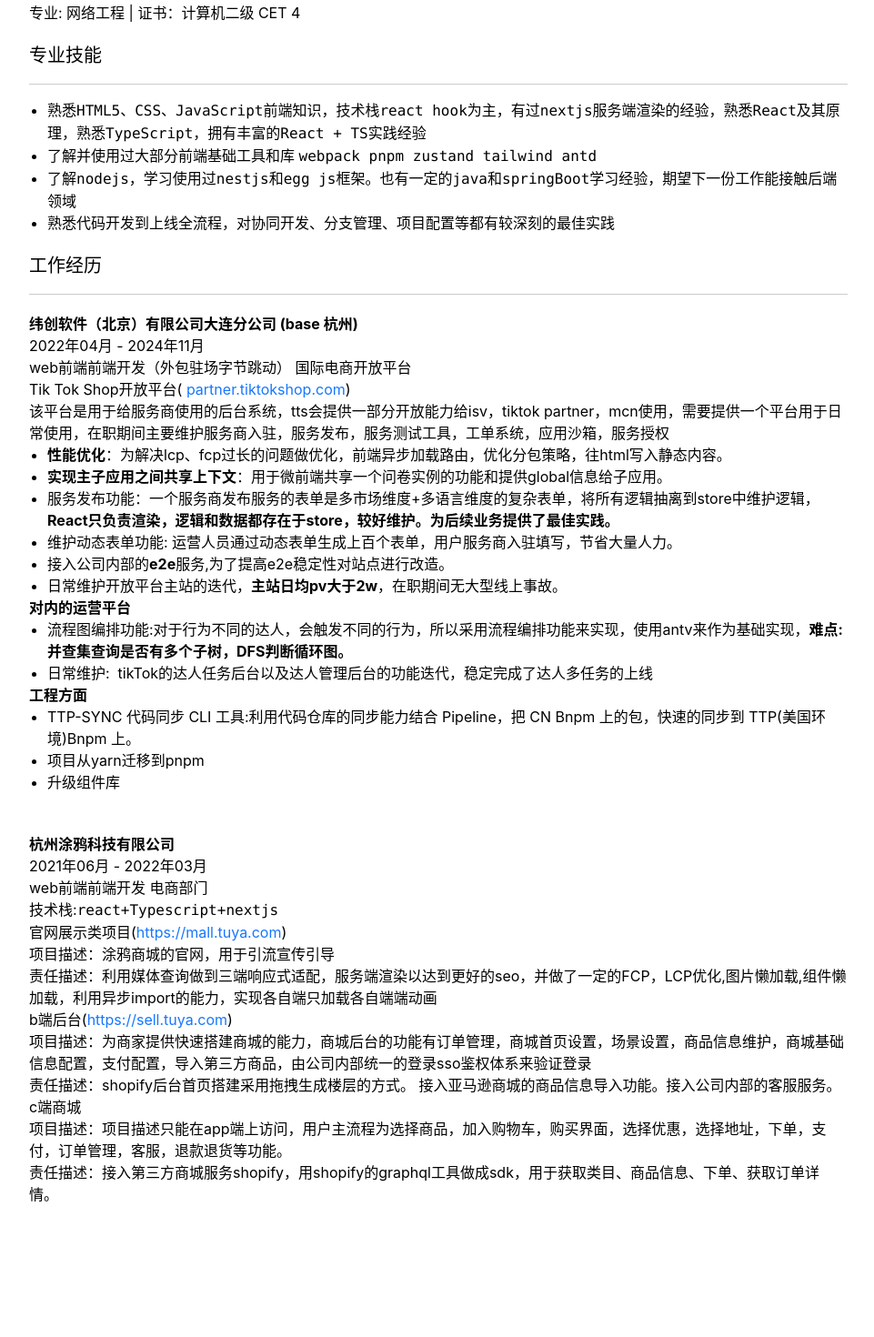
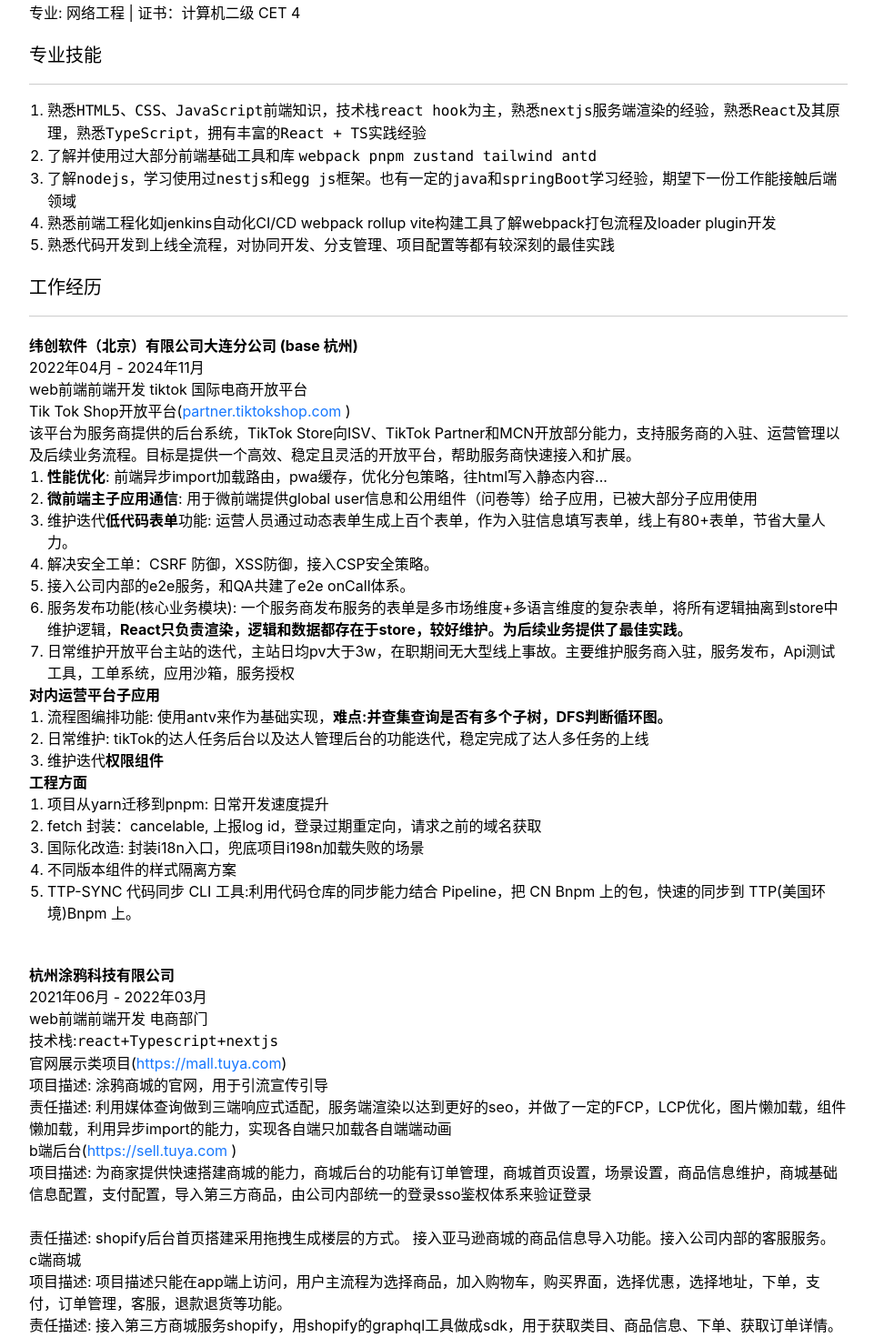
Before and after one commit to gumspeaker/resume, a Next.js app: page / in a window 1280 px wide. Shown: the part 320-1790 px from the top of the page at 91% size, without its empty margins (158-1119 px from the left). Before the commit the page ends 1745 px from the top, so only its background shows below. Built offline with nearby package versions, Linux system fonts and the light colour scheme.

Commit message:
feat: save

```diff
--- a/src/components/App.mdx
+++ b/src/components/App.mdx
@@ -1,12 +1,17 @@
 <headerWrapper>
-  <userName> <a target="_blank" href="https://resume-xzh.vercel.app">徐志豪</a> </userName>
+  <userName>
+    {" "}
+    <a target="_blank" href="https://resume-xzh.vercel.app">
+      徐志豪
+    </a>{" "}
+  </userName>
   <hr />
   <headerInfoWrapper>
     <div>
       电话:173-7413-1503 | <a href="mailto:17374131503@163.com">邮箱:17374131503@163.com</a> | 现居城市:杭州
     </div>
     <div>年龄:25岁 | 性别:男 </div>
-    <div>当前状态:离职，随时到岗 | 求职意向:web前端开发 | 3年经验</div>
+    <div>当前状态:<b>离职，随时到岗</b> | 求职意向:web前端开发 | <b>3年前端经验</b></div>
   </headerInfoWrapper>
 </headerWrapper>
 <layer>
@@ -23,12 +28,13 @@
 <layer>
   <layerHeader> 专业技能 </layerHeader>
   <hr />
-  <ul>
-    <li> 熟悉`HTML5、CSS、JavaScript`前端知识，技术栈`react hook`为主，有过`nextjs`服务端渲染的经验，熟悉`React`及其原理，熟悉`TypeScript`，拥有丰富的`React + TS`实践经验</li>
+  <ol>
+    <li> 熟悉`HTML5、CSS、JavaScript`前端知识，技术栈`react hook`为主，熟悉`nextjs`服务端渲染的经验，熟悉`React`及其原理，熟悉`TypeScript`，拥有丰富的`React + TS`实践经验</li>
     <li> 了解并使用过大部分前端基础工具和库 `webpack pnpm zustand tailwind antd`</li>
     <li> 了解`nodejs`，学习使用过`nestjs`和`egg js`框架。也有一定的`java`和`springBoot`学习经验，期望下一份工作能接触后端领域</li>
+    <li> 熟悉前端工程化如jenkins自动化CI/CD webpack rollup vite构建工具了解webpack打包流程及loader plugin开发 </li>
     <li> 熟悉代码开发到上线全流程，对协同开发、分支管理、项目配置等都有较深刻的最佳实践</li>
-  </ul>
+  </ol>
 </layer>
 
 <layer>
@@ -39,55 +45,47 @@
       <companyName> 纬创软件（北京）有限公司大连分公司 (base 杭州) </companyName>
       <div>2022年04月 - 2024年11月</div>
     </div>
-    web前端前端开发（外包驻场字节跳动） 国际电商开放平台
+    web前端前端开发 tiktok 国际电商开放平台
   </company>
   <div className="ml-2">
-    <div className="mt-1 font-bold">
-      Tik Tok Shop开放平台(<a target="_blank" href="https://partner.tiktokshop.com" className="blue">
-        partner.tiktokshop.com</a>)
-    </div>
-    该平台是用于给服务商使用的后台系统，tts会提供一部分开放能力给isv，tiktok partner，mcn使用，需要提供一个平台用于日常使用，在职期间主要维护服务商入驻，服务发布，服务测试工具，工单系统，应用沙箱，服务授权
-    <ul>
-      <li>
-        <b>性能优化</b>：为解决lcp、fcp过长的问题做优化，前端异步加载路由，优化分包策略，往html写入静态内容。
-      </li>
-      <li>
-        <b>实现主子应用之间共享上下文</b>：用于微前端共享一个问卷实例的功能和提供global信息给子应用。
-      </li>
-      <li>
-        服务发布功能：一个服务商发布服务的表单是多市场维度+多语言维度的复杂表单，将所有逻辑抽离到store中维护逻辑，<b>React只负责渲染，逻辑和数据都存在于store，较好维护。为后续业务提供了最佳实践。</b>
-      </li>
-      <li>维护动态表单功能: 运营人员通过动态表单生成上百个表单，用户服务商入驻填写，节省大量人力。</li>
-      <li>
-        接入公司内部的<b>e2e</b>服务,为了提高e2e稳定性对站点进行改造。
-      </li>
-      <li>
-        日常维护开放平台主站的迭代，<b>主站日均pv大于2w</b>，在职期间无大型线上事故。
-      </li>
-    </ul>
+    <span className="mt-1 font-bold">
+      Tik Tok Shop开放平台(<a target="_blank" href="https://partner.tiktokshop.com" className="blue">partner.tiktokshop.com</a>
+      )
+    </span>
+    该平台为服务商提供的后台系统，TikTok Store向ISV、TikTok Partner和MCN开放部分能力，支持服务商的入驻、运营管理以及后续业务流程。目标是提供一个高效、稳定且灵活的开放平台，帮助服务商快速接入和扩展。
+    <ol>
+      <li><b>性能优化</b>: 前端异步import加载路由，pwa缓存，优化分包策略，往html写入静态内容...</li>
+      <li><b>微前端主子应用通信</b>: 用于微前端提供global user信息和公用组件（问卷等）给子应用，已被大部分子应用使用</li>
+      <li>维护迭代<b>低代码表单</b>功能: 运营人员通过动态表单生成上百个表单，作为入驻信息填写表单，线上有80+表单，节省大量人力。</li>
+      <li>解决安全工单：CSRF 防御，XSS防御，接入CSP安全策略。</li>
+      <li>接入公司内部的e2e服务，和QA共建了e2e onCall体系。</li>
+      <li>服务发布功能(核心业务模块): 一个服务商发布服务的表单是多市场维度+多语言维度的复杂表单，将所有逻辑抽离到store中维护逻辑，<b>React只负责渲染，逻辑和数据都存在于store，较好维护。为后续业务提供了最佳实践。</b></li>
+      <li>日常维护开放平台主站的迭代，主站日均pv大于3w，在职期间无大型线上事故。主要维护服务商入驻，服务发布，Api测试工具，工单系统，应用沙箱，服务授权</li>
+    </ol>
     <div>
       <div className="mt-4">
-        <b>对内的运营平台</b>
+        <b>对内运营平台子应用</b>
       </div>
-      <ul>
-        <li>
-          流程图编排功能:对于行为不同的达人，会触发不同的行为，所以采用流程编排功能来实现，使用antv来作为基础实现，<b>难点:并查集查询是否有多个子树，DFS判断循环图。</b>
-        </li>
-        <li>日常维护:  tikTok的达人任务后台以及达人管理后台的功能迭代，稳定完成了达人多任务的上线</li>
-      </ul>
+      <ol>
+        <li>流程图编排功能: 使用antv来作为基础实现，<b>难点:并查集查询是否有多个子树，DFS判断循环图。</b></li>
+        <li>日常维护: tikTok的达人任务后台以及达人管理后台的功能迭代，稳定完成了达人多任务的上线</li>
+        <li>维护迭代<b>权限组件</b></li>
+      </ol>
     </div>
     <div>
       <div className="mt-4">
         <b>工程方面</b>
       </div>
-      <ul>
+      <ol>
+        <li>项目从yarn迁移到pnpm: 日常开发速度提升</li>
+        <li>fetch 封装：cancelable, 上报log id，登录过期重定向，请求之前的域名获取 </li>
+        <li>国际化改造: 封装i18n入口，兜底项目i198n加载失败的场景</li>
+        <li>不同版本组件的样式隔离方案</li>
         <li>TTP-SYNC 代码同步 CLI 工具:利用代码仓库的同步能力结合 Pipeline，把 CN Bnpm 上的包，快速的同步到 TTP(美国环境)Bnpm 上。</li>
-        <li>项目从yarn迁移到pnpm</li>
-        <li>升级组件库</li>
-      </ul>
+      </ol>
     </div>
   </div>
-  <br/>
+  <br />
   <company>
     <div className="flex items-center justify-between">
       <companyName> 杭州涂鸦科技有限公司 </companyName>
@@ -100,17 +98,17 @@
     <div className="mt-1 font-bold">
       官网展示类项目(<a className="blue" href="https://mall.tuya.com" target="_blank">https://mall.tuya.com</a>)
     </div>
-    项目描述：涂鸦商城的官网，用于引流宣传引导 <br/>
-    责任描述：利用媒体查询做到三端响应式适配，服务端渲染以达到更好的seo，并做了一定的FCP，LCP优化,图片懒加载,组件懒加载，利用异步import的能力，实现各自端只加载各自端端动画
+    项目描述: 涂鸦商城的官网，用于引流宣传引导 <br />
+    责任描述: 利用媒体查询做到三端响应式适配，服务端渲染以达到更好的seo，并做了一定的FCP，LCP优化，图片懒加载，组件懒加载，利用异步import的能力，实现各自端只加载各自端端动画
     <div className="mt-1 font-bold">
-      b端后台(<a className="blue" href="https://sell.tuya.com" target="_blank">https://sell.tuya.com</a>)
+      b端后台(<a className="blue" href="https://sell.tuya.com" target="_blank">https://sell.tuya.com</a>
+      )
     </div>
-    项目描述：为商家提供快速搭建商城的能力，商城后台的功能有订单管理，商城首页设置，场景设置，商品信息维护，商城基础信息配置，支付配置，导入第三方商品，由公司内部统一的登录sso鉴权体系来验证登录<br/>
-    责任描述：shopify后台首页搭建采用拖拽生成楼层的方式。 接入亚马逊商城的商品信息导入功能。接入公司内部的客服服务。
-    <div className="mt-1 font-bold">
-    c端商城
-    </div>
-    项目描述：项目描述只能在app端上访问，用户主流程为选择商品，加入购物车，购买界面，选择优惠，选择地址，下单，支付，订单管理，客服，退款退货等功能。 <br/>
-    责任描述：接入第三方商城服务shopify，用shopify的graphql工具做成sdk，用于获取类目、商品信息、下单、获取订单详情。
+    项目描述: 为商家提供快速搭建商城的能力，商城后台的功能有订单管理，商城首页设置，场景设置，商品信息维护，商城基础信息配置，支付配置，导入第三方商品，由公司内部统一的登录sso鉴权体系来验证登录
+    <br />
+    责任描述: shopify后台首页搭建采用拖拽生成楼层的方式。 接入亚马逊商城的商品信息导入功能。接入公司内部的客服服务。
+    <div className="mt-1 font-bold">c端商城</div>
+    项目描述: 项目描述只能在app端上访问，用户主流程为选择商品，加入购物车，购买界面，选择优惠，选择地址，下单，支付，订单管理，客服，退款退货等功能。 <br />
+    责任描述: 接入第三方商城服务shopify，用shopify的graphql工具做成sdk，用于获取类目、商品信息、下单、获取订单详情。
   </div>
 </layer>
--- a/src/components/globalState.ts
+++ b/src/components/globalState.ts
@@ -1,5 +1,5 @@
 export type Lang = "zh";
 
 export default {
-  lang: "zh" as Lang,
+  lang: "zh" as Lang，
 };
--- a/src/styles/globals.css
+++ b/src/styles/globals.css
@@ -19,6 +19,14 @@
 }
 ul {
   list-style: disc;
+  margin: 0;
+  padding: 0;
+  font-size: 16px;
+  line-height: 24px;
+  padding-inline-start: 20px;
+}
+ol {
+  list-style: decimal;
   margin: 0;
   padding: 0;
   font-size: 16px;
```
